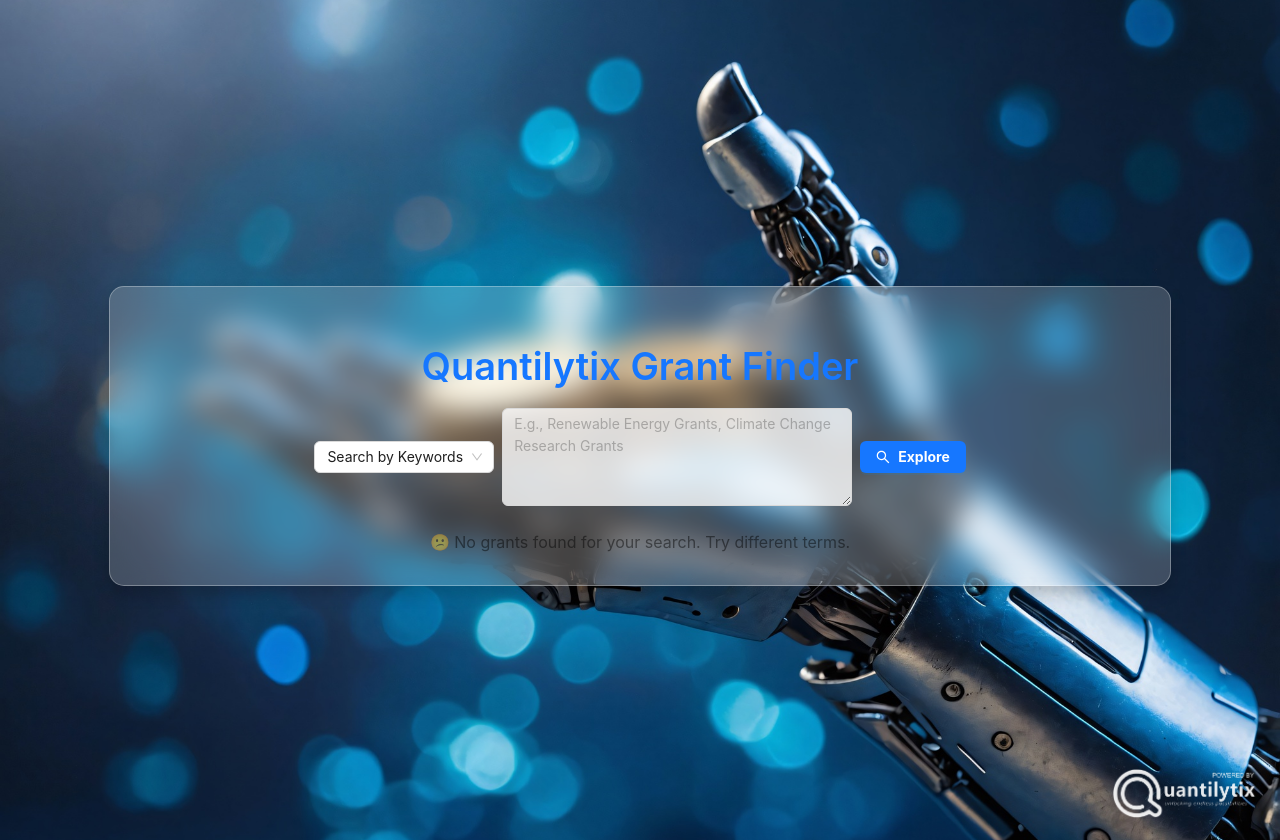
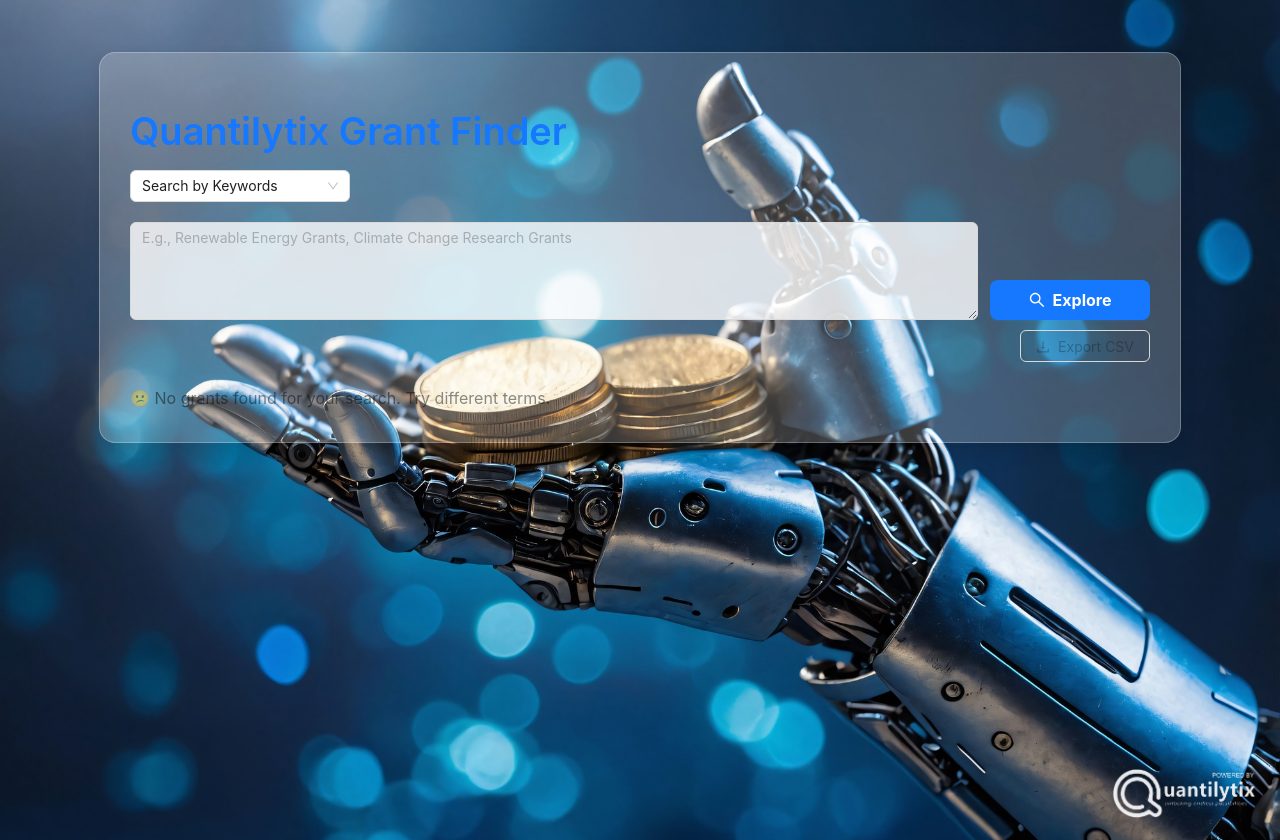
Before and after one commit to helperzhou/Quant-Grant-Finder, a React (Create React App) app: page / in a window 1280 px wide. Built offline with nearby package versions, Linux system fonts and the light colour scheme.

Commit message:
Update App.js

```diff
--- a/src/App.js
+++ b/src/App.js
@@ -1,7 +1,7 @@
 import React, { useState } from 'react'
 import styled from 'styled-components'
-import { Table, Input, Select, Button, Spin, message, Typography, Space } from 'antd'
-import { SearchOutlined, LinkOutlined } from '@ant-design/icons'
+import { Table, Input, Select, Button, Spin, message, Typography, Space, Row, Col } from 'antd'
+import { SearchOutlined, DownloadOutlined, LinkOutlined } from '@ant-design/icons'
 import axios from 'axios'
 import QuantIcon from './QuantilytixO.png'
 import BackgroundImage from './bg-image.jpg'
@@ -21,26 +21,22 @@
 const PageWrapper = styled.div`
   display: flex;
   justify-content: center;
-  align-items: center;
+  align-items: flex-start;
   min-height: 100vh;
   background: url(${BackgroundImage}) repeat center center/cover;
   position: relative;
   padding: 20px;
 `
-
 const GlassContainer = styled.div`
-  background: rgba(255, 255, 255, 0.2);
-  border-radius: 15px;
+  background: rgba(255,255,255,0.22);
+  border-radius: 16px;
   padding: 30px;
   width: 100%;
-  max-width: 1000px;
-  backdrop-filter: blur(15px);
-  box-shadow: 0 8px 16px rgba(0, 0, 0, 0.2);
-  text-align: center;
-  border: 1px solid rgba(255, 255, 255, 0.3);
+  max-width: 1020px;
+  box-shadow: 0 8px 16px rgba(0,0,0,0.11);
+  border: 1px solid rgba(255,255,255,0.25);
   margin-top: 32px;
 `
-
 const Logo = styled.img`
   position: absolute;
   bottom: 20px;
@@ -49,6 +45,36 @@
   height: auto;
   opacity: 0.9;
 `
+
+function grantsToCsv(grants) {
+  if (!grants.length) return ''
+  const headers = [
+    'Grant name/title',
+    'Short summary',
+    'Funding organization',
+    'Grant value',
+    'Application deadline',
+    'Eligible countries',
+    'Sector/field',
+    'link URL'
+  ]
+  const csvRows = [
+    headers.map(h => `"${h.replace(/"/g, '""')}"`).join(',')
+  ]
+  grants.forEach(grant => {
+    csvRows.push(
+      headers
+        .map(h => {
+          let val = grant[h]
+          if (Array.isArray(val)) val = val.join('; ')
+          if (val === undefined || val === null) val = ''
+          return `"${String(val).replace(/"/g, '""')}"`
+        })
+        .join(',')
+    )
+  })
+  return csvRows.join('\n')
+}
 
 const App = () => {
   const [searchMode, setSearchMode] = useState('keywords')
@@ -60,13 +86,11 @@
   const handleSearch = async () => {
     setLoading(true)
     const queryValue = searchMode === 'keywords' ? searchTerms.trim() : searchURL.trim()
-
     if (!queryValue) {
       message.warning('Please enter search terms or a URL.')
       setLoading(false)
       return
     }
-
     try {
       // Check Firestore cache
       const q = query(
@@ -74,7 +98,6 @@
         where('mode', '==', searchMode),
         where('query', '==', queryValue)
       )
-
       const snapshot = await getDocs(q)
       if (!snapshot.empty) {
         const cachedData = snapshot.docs[0].data()
@@ -82,7 +105,6 @@
         setLoading(false)
         return
       }
-
       // API call
       let response
       if (searchMode === 'keywords') {
@@ -100,7 +122,6 @@
           { url: queryValue }
         )
       }
-
       const results = response?.data?.grants || []
       setGrants(results)
       if (results.length > 0) {
@@ -119,14 +140,30 @@
     }
   }
 
-  // --- Antd Table columns ---
+  const handleExportCSV = () => {
+    if (!grants.length) {
+      message.warning('No results to export.')
+      return
+    }
+    const csv = grantsToCsv(grants)
+    const blob = new Blob([csv], { type: 'text/csv' })
+    const url = window.URL.createObjectURL(blob)
+    const a = document.createElement('a')
+    a.href = url
+    a.download = `quantilytix-grants-${new Date().toISOString().split('T')[0]}.csv`
+    document.body.appendChild(a)
+    a.click()
+    document.body.removeChild(a)
+    window.URL.revokeObjectURL(url)
+  }
+
   const columns = [
     {
       title: 'Grant Name',
       dataIndex: 'Grant name/title',
       key: 'Grant name/title',
-      render: text => text || 'N/A',
-      width: 180
+      sorter: (a, b) => (a['Grant name/title'] || '').localeCompare(b['Grant name/title'] || ''),
+      render: text => text || 'N/A'
     },
     {
       title: 'Summary',
@@ -138,75 +175,92 @@
       title: 'Organization',
       dataIndex: 'Funding organization',
       key: 'Funding organization',
-      render: text => text || 'N/A',
-      width: 150
+      sorter: (a, b) => (a['Funding organization'] || '').localeCompare(b['Funding organization'] || ''),
+      render: text => text || 'N/A'
     },
     {
       title: 'Value',
       dataIndex: 'Grant value',
       key: 'Grant value',
+      sorter: (a, b) => {
+        const aVal = typeof a['Grant value'] === 'number' ? a['Grant value'] : 0
+        const bVal = typeof b['Grant value'] === 'number' ? b['Grant value'] : 0
+        return aVal - bVal
+      },
       render: value =>
         typeof value === 'number'
           ? `$${value.toLocaleString()}`
           : value && value !== 'Not specified'
           ? value
-          : 'N/A',
-      width: 110
+          : 'N/A'
     },
     {
       title: 'Deadline',
       dataIndex: 'Application deadline',
       key: 'Application deadline',
-      render: text => text || 'N/A',
-      width: 100
+      sorter: (a, b) => (a['Application deadline'] || '').localeCompare(b['Application deadline'] || ''),
+      render: text => text || 'N/A'
     },
     {
       title: 'Countries',
       dataIndex: 'Eligible countries',
       key: 'Eligible countries',
-      render: text => text || 'N/A',
-      width: 120
+      sorter: (a, b) => (a['Eligible countries'] || '').localeCompare(b['Eligible countries'] || ''),
+      render: text => text || 'N/A'
     },
     {
       title: 'Sector',
       dataIndex: 'Sector/field',
       key: 'Sector/field',
-      render: text => text || 'N/A',
-      width: 120
+      sorter: (a, b) => (a['Sector/field'] || '').localeCompare(b['Sector/field'] || ''),
+      render: text => text || 'N/A'
     },
     {
       title: 'Explore',
       dataIndex: 'link URL',
       key: 'link URL',
-      width: 100,
       render: url =>
         url && url !== 'Not specified'
-          ? url.startsWith('http')
           ? (
-              <a href={url} target='_blank' rel='noopener noreferrer'>
-                <LinkOutlined /> Explore
-              </a>
+            <Button
+              type="primary"
+              icon={<LinkOutlined />}
+              size="small"
+              href={url.startsWith('http') ? url : `https://${url.split(' ')[0]}`}
+              target="_blank"
+              rel="noopener noreferrer"
+              disabled={!url || url === 'Not specified'}
+              style={{ minWidth: 92 }}
+            >
+              Explore
+            </Button>
           ) : (
-              <span>{url}</span>
+            <Button type="default" size="small" disabled>
+              No Link
+            </Button>
           )
-          : 'N/A'
     }
   ]
 
   return (
     <PageWrapper>
       <GlassContainer>
-        <Title style={{ color: '#1677ff' }}>Quantilytix Grant Finder</Title>
-        <Space direction="vertical" style={{ width: '100%' }} size="large">
-          <Space>
+        <Title style={{ color: '#1677ff', textAlign: 'left', marginBottom: 16 }}>Quantilytix Grant Finder</Title>
+        {/* Search controls */}
+        <Row gutter={12} style={{ marginBottom: 12 }}>
+          <Col xs={24} sm={24} md={24} lg={24}>
             <Select
               value={searchMode}
               onChange={setSearchMode}
-              style={{ width: 180 }}
+              style={{ width: 220, marginBottom: 8 }}
             >
               <Option value="keywords">Search by Keywords</Option>
               <Option value="url">Search by URL</Option>
             </Select>
+          </Col>
+        </Row>
+        <Row gutter={12} style={{ marginBottom: 10 }}>
+          <Col xs={24} sm={18} md={20}>
             <Input.TextArea
               rows={searchMode === 'keywords' ? 4 : 2}
               value={searchMode === 'keywords' ? searchTerms : searchURL}
@@ -221,23 +275,42 @@
                   : 'Paste a URL e.g. https://www.afdb.org/en/news-and-events/loans-grants'
               }
               style={{
-                width: 350,
+                width: '100%',
                 background: 'rgba(255,255,255,0.8)'
               }}
               onPressEnter={e => {
                 if (searchMode === 'url' || (searchMode === 'keywords' && e.ctrlKey)) handleSearch()
               }}
             />
+          </Col>
+          <Col xs={24} sm={6} md={4} style={{ display: 'flex', alignItems: 'flex-end' }}>
             <Button
               icon={<SearchOutlined />}
               type="primary"
               loading={loading}
               onClick={handleSearch}
-              style={{ fontWeight: 'bold' }}
+              style={{ fontWeight: 'bold', width: '100%' }}
+              size="large"
             >
               Explore
             </Button>
-          </Space>
+          </Col>
+        </Row>
+        <Row gutter={12} style={{ marginBottom: 16 }}>
+          <Col xs={24} sm={12} md={12}>
+            {/* Sorting is built-in to Antd Table, but you can add custom controls here if you want */}
+          </Col>
+          <Col xs={24} sm={12} md={12} style={{ textAlign: 'right' }}>
+            <Button
+              icon={<DownloadOutlined />}
+              onClick={handleExportCSV}
+              disabled={!grants.length}
+              style={{ marginBottom: 8 }}
+            >
+              Export CSV
+            </Button>
+          </Col>
+        </Row>
         {loading ? (
           <Spin tip="Searching grants..." size="large" style={{ marginTop: 40 }} />
         ) : grants.length > 0 ? (
@@ -247,17 +320,15 @@
             rowKey={(record, idx) =>
               record['Grant name/title'] + '-' + (record['Funding organization'] || idx)
             }
-              scroll={{ x: 'max-content' }}
             bordered
             pagination={{ pageSize: 10 }}
-              style={{ background: 'rgba(255,255,255,0.8)', borderRadius: 8 }}
+            style={{ background: 'rgba(255,255,255,0.93)', borderRadius: 8 }}
           />
         ) : (
           <Typography.Text type="secondary" style={{ fontSize: 16 }}>
             😕 No grants found for your search. Try different terms.
           </Typography.Text>
         )}
-        </Space>
       </GlassContainer>
       <Logo src={QuantIcon} alt='Quantilytix Logo' />
     </PageWrapper>
```
Lines whose indentation alone changed are shown as unchanged.
